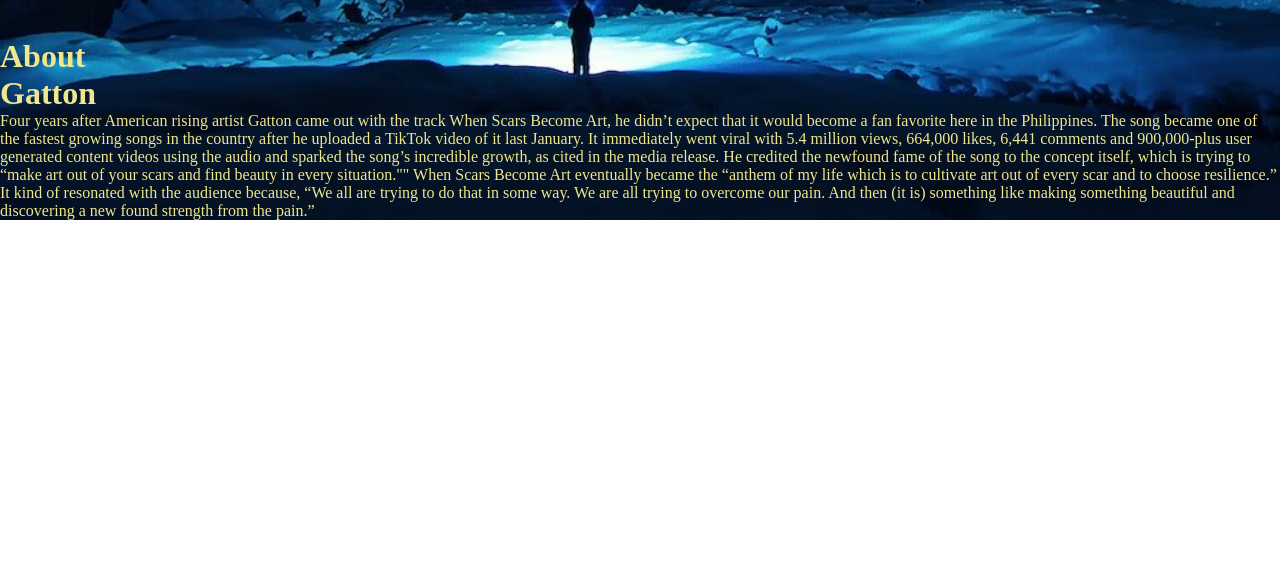
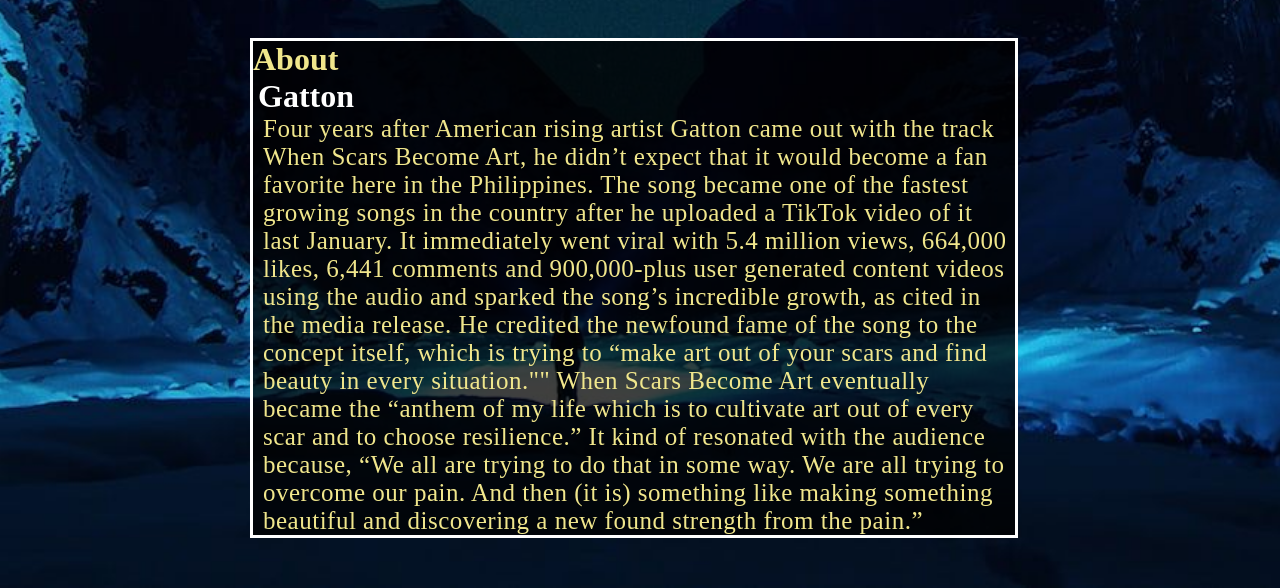
Before and after one commit to Eshangjoy/Portfolio, a plain HTML site: page tribute.html in a window 1280 px wide. Shown: the part 1321-1909 px from the top of the page. Before the commit the page ends 1541 px from the top, so only its background shows below. Drawn offline with Linux system fonts and the light colour scheme.

Commit message:
Update tribute.css

```diff
--- a/css/tribute.css
+++ b/css/tribute.css
@@ -96,3 +96,26 @@ nav ul li a i:hover{
     transition: .2s;
     border: green 3px solid;
 }
+
+.about{
+    margin-left: 250px;
+    margin-top: 50px;
+    margin-bottom: 50px;
+    width: 60%;
+    height: 250px;
+    height: auto;
+    border: white 3px solid;
+    background: rgba(0, 0, 0, 0.75);
+}
+
+.about span{
+    margin-left: 5px;
+    margin-top: 5px;
+    color: white;
+}
+
+.info{
+    margin-left: 10px;
+    font-size: 25px;
+    letter-spacing: 0.5px;
+}
```
